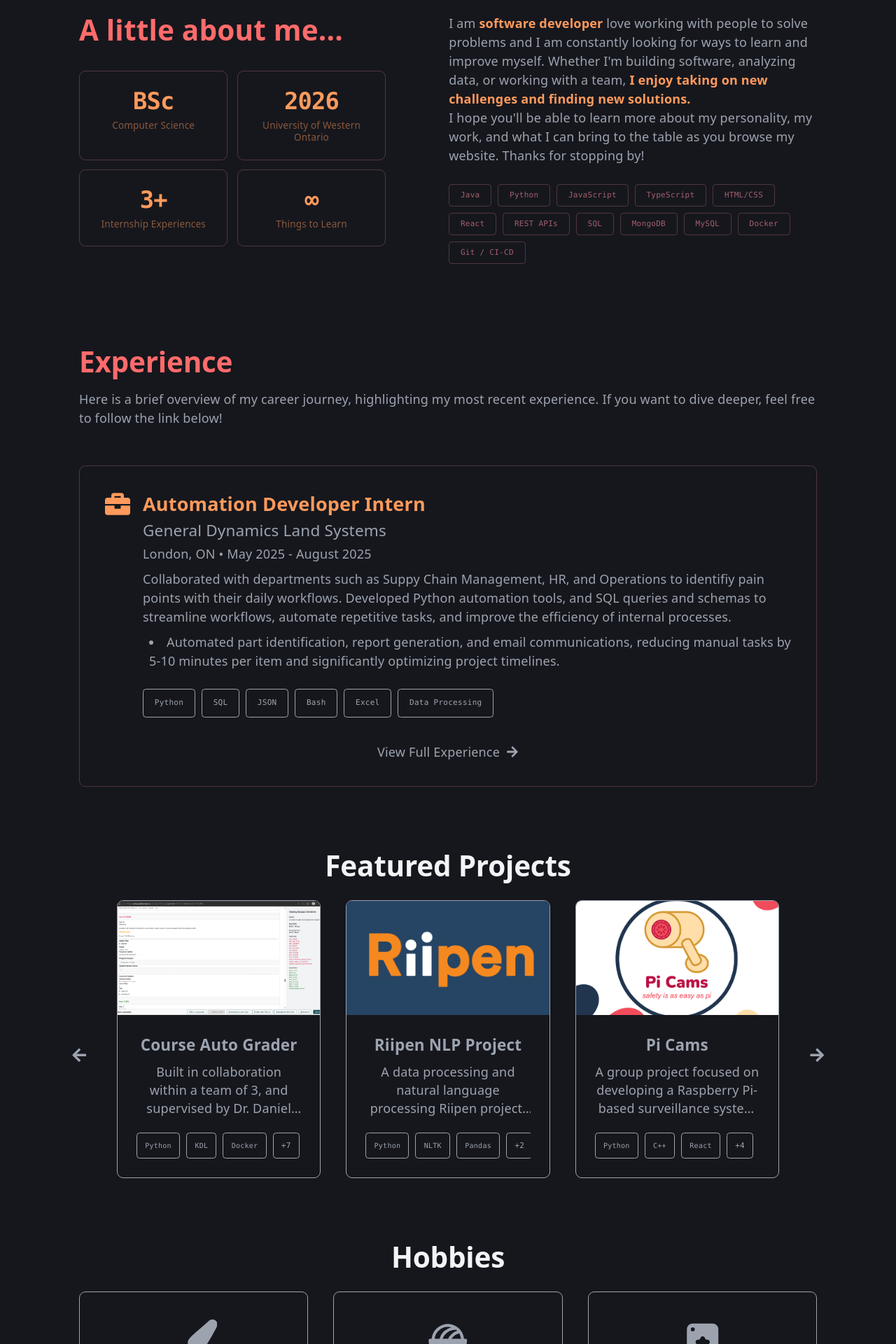
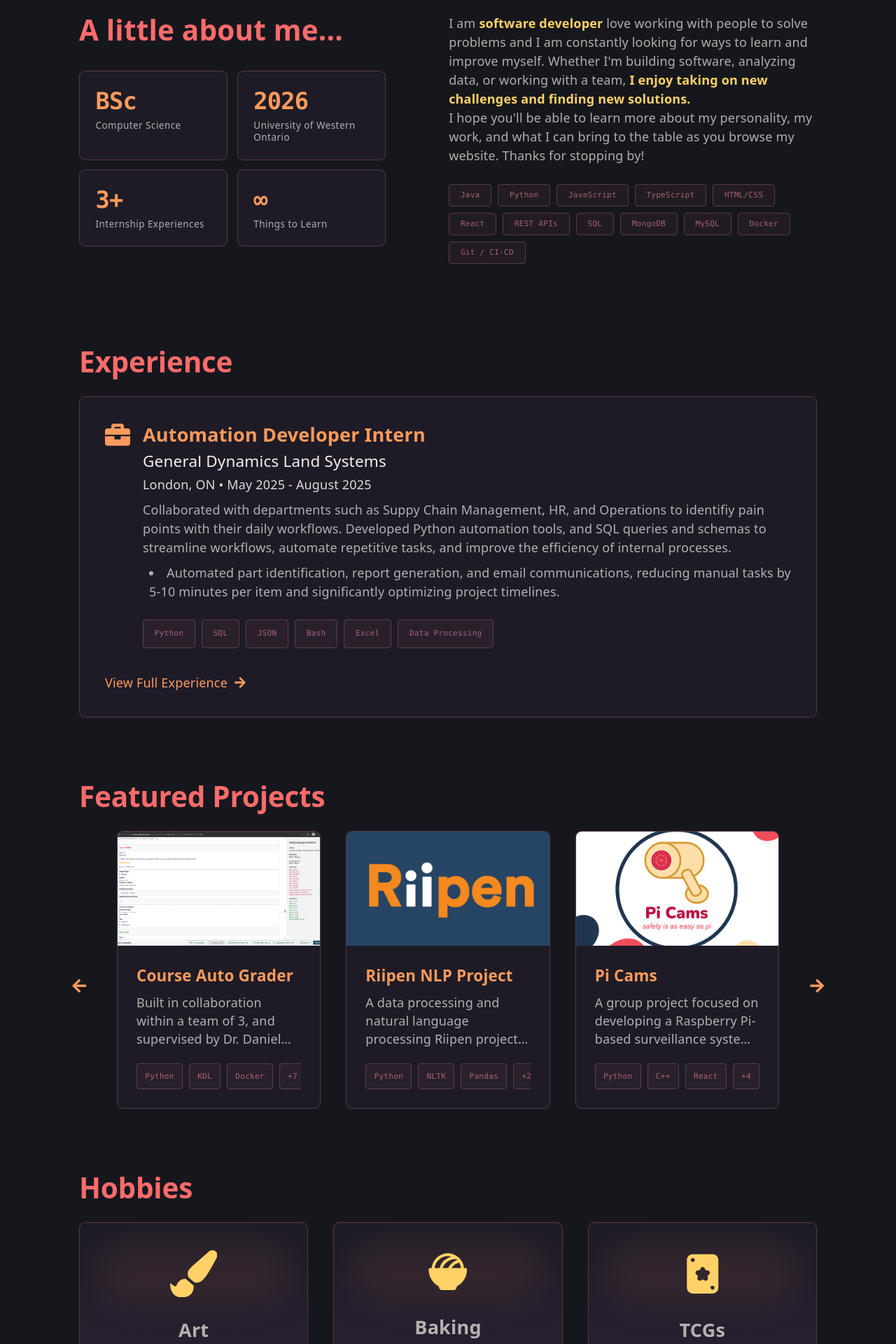
Before and after one commit to Cr1py/Cr1py.github.io, a React (Vite) app: page / in a window 1280 px wide. Shown: the part 540-2460 px from the top of the page at 70% size. Built offline with nearby package versions, Linux system fonts and the light colour scheme.

Commit message:
styled main page

```diff
--- a/src/components/data/hobbies.ts
+++ b/src/components/data/hobbies.ts
@@ -1,5 +1,5 @@
 import type { IconType } from "react-icons";
-import { FaPaintBrush, FaPaperPlane } from "react-icons/fa";
+import { FaPaintBrush} from "react-icons/fa";
 import { TbPlayCardStarFilled } from "react-icons/tb";
 import { PiBowlFoodFill } from "react-icons/pi";
 
--- a/src/components/layout/Logo.tsx
+++ b/src/components/layout/Logo.tsx
@@ -22,7 +22,7 @@ const Logo = ({ className = "", showName = true, size = "sm" }: LogoProps) => {
         <span className={`font-mono font-bold ${textSizeClasses[size]} text-dusk`}>
           christine
         </span>
-        <span className={`font-mono font-bold ${textSizeClasses[size]}`}>
+        <span className={`font-mono font-bold ${textSizeClasses[size]} text-text/70`}>
           .dev
         </span>
     </div>
--- a/src/components/sections/AboutMeSection.tsx
+++ b/src/components/sections/AboutMeSection.tsx
@@ -39,49 +39,45 @@ const AboutMeSection = () => {
           <div className="grid grid-cols-2 gap-3 mt-8">
 
             <motion.div
-              className="bg-ele-dark border border-blush/25 rounded-lg p-5 transition-colors duration-200 hover:border-ele-pink"
-              whileHover={{ y: -3 }}
+              className="bg-magenta/5 border border-blush/25 rounded-lg p-5 transition-all duration-200 tracking-wide hover:border-blush"
             >
-              <div className="font-mono text-2xl sm:text-3xl font-bold text-sun tracking-tight">
+              <div className="font-mono text-left text-2xl sm:text-3xl font-bold text-sun tracking-tight">
                 BSc
               </div>
-              <div className="text-xs text-sun/50 mt-1">
+              <div className="text-left text-xs text-text/70 mt-1">
                 Computer Science
               </div>
             </motion.div>
 
             <motion.div
-              className="bg-ele-dark border border-blush/25 rounded-lg p-5 transition-colors duration-200 hover:border-ele-pink"
-              whileHover={{ y: -3 }}
+              className="bg-magenta/5 border border-blush/25 rounded-lg p-5 transition-all duration-200 tracking-wide hover:border-blush"
             >
-              <div className="font-mono text-2xl sm:text-3xl font-bold text-sun tracking-tight">
+              <div className="font-mono text-left text-2xl sm:text-3xl font-bold text-sun tracking-tight">
                 2026
               </div>
-              <div className="text-xs text-sun/50 mt-1">
+              <div className="text-left text-xs text-text/70 mt-1">
                 University of Western Ontario
               </div>
             </motion.div>
 
             <motion.div
-              className="bg-ele-dark border border-blush/25 rounded-lg p-5 transition-colors duration-200 hover:border-ele-pink"
-              whileHover={{ y: -3 }}
+              className="bg-magenta/5 border border-blush/25 rounded-lg p-5 transition-all duration-200 tracking-wide hover:border-blush"
             >
-              <div className="font-mono text-2xl sm:text-3xl font-bold text-sun tracking-tight">
+              <div className="font-mono text-left text-2xl sm:text-3xl font-bold text-sun tracking-tight">
                 3+
               </div>
-              <div className="text-xs text-sun/50 mt-1">
+              <div className="text-left text-xs text-text/70 mt-1">
                 Internship Experiences
               </div>
             </motion.div>
 
             <motion.div
-              className="bg-ele-dark border border-blush/25 rounded-lg p-5 transition-colors duration-200 hover:border-ele-pink"
-              whileHover={{ y: -3 }}
+              className="bg-magenta/5 border border-blush/25 rounded-lg p-5 transition-all duration-200 tracking-wide hover:border-blush"
             >
-              <div className="font-mono text-2xl sm:text-3xl font-bold text-sun tracking-tight">
+              <div className="font-mono text-left text-2xl sm:text-3xl font-bold text-sun tracking-tight">
                 ∞
               </div>
-              <div className="text-xs text-sun/50 mt-1">
+              <div className="text-left text-xs text-text/70 mt-1">
                 Things to Learn
               </div>
             </motion.div>
@@ -91,14 +87,14 @@ const AboutMeSection = () => {
 
         {/* Right Section - About Text */}
         <motion.div
-          className="text-sm sm:text-base text-left text-ele-text-light/70 whitespace-pre-line"
+          className="text-sm sm:text-base text-left text-text/70 whitespace-pre-line"
           initial={{ opacity: 0, x: 40 }}
           whileInView={{ opacity: 1, x: 0 }}
           viewport={{ once: true }}
           transition={{ delay: 0.3 }}
         >
-            I am <span className="font-bold text-sun">software developer</span> love working with people to solve problems and I am constantly looking for ways to learn and improve myself.
-            Whether I'm building software, analyzing data, or working with a team, <span className="font-bold text-sun">I enjoy taking on new challenges and finding new solutions.</span> {"\n"}
+            I am <span className="font-bold text-gold">software developer</span> love working with people to solve problems and I am constantly looking for ways to learn and improve myself.
+            Whether I'm building software, analyzing data, or working with a team, <span className="font-bold text-gold">I enjoy taking on new challenges and finding new solutions.</span> {"\n"}
             I hope you'll be able to learn more about my personality, my work, and what I can bring to the table as you browse my website. Thanks for stopping by!
 
           {/* Skills */}
@@ -106,7 +102,7 @@ const AboutMeSection = () => {
             {skills.map((skill) => (
               <motion.span
                 key={skill}
-                className="font-mono text-[11px] px-3.5 py-1.5 rounded border border-blush/25 text-blush/60 transition-all duration-200 tracking-wide hover:border-blush hover:text-blush"
+                className="font-mono text-[11px] px-3.5 py-1.5 bg-blush/5 rounded border border-blush/25 text-blush/60 transition-all duration-200 tracking-wide hover:border-blush hover:text-blush"
                 whileHover={{ y: -2 }}
               >
                 {skill}
--- a/src/components/sections/ExperiencePreview.tsx
+++ b/src/components/sections/ExperiencePreview.tsx
@@ -14,7 +14,7 @@ const ExperiencePreview = () => {
 
   return (
     <div className="w-full max-w-7xl mx-auto px-4 sm:px-6 lg:px-8 lg:py-10">
-      <div className="text-center mb-12">
+      <div className="text-center mb-6">
         <motion.h2
           initial={{ opacity: 0, y: 20 }}
           whileInView={{ opacity: 1, y: 0 }}
@@ -24,15 +24,6 @@ const ExperiencePreview = () => {
             Experience
           </h3>
         </motion.h2>
-        <motion.p
-          initial={{ opacity: 0, y: 20 }}
-          whileInView={{ opacity: 1, y: 0 }}
-          viewport={{ once: true }}
-          transition={{ delay: 0.1 }}
-          className="text-left text-sm sm:text-base text-center text-ele-text-light/70 mb-6"
-        >
-          Here is a brief overview of my career journey, highlighting my most recent experience. If you want to dive deeper, feel free to follow the link below!
-        </motion.p>
       </div>
 
       <motion.div
@@ -40,7 +31,7 @@ const ExperiencePreview = () => {
         whileInView={{ opacity: 1, y: 0 }}
         viewport={{ once: true }}
         transition={{ delay: 0.2 }}
-        className="backdrop-blur-sm rounded-lg border border-blush/25 p-8 hover:border-blush/20 transition-colors"
+        className="card bg-magenta/5 rounded-lg border border-blush/25 p-8"
       >
         <div className="flex items-start gap-4 mb-4">
           <div className="flex-shrink-0">
@@ -50,11 +41,11 @@ const ExperiencePreview = () => {
             <h3 className="text-2xl text-left font-bold text-sun mb-1">
               {latestExperience.title}
             </h3>
-            <h4 className="text-xl text-left text-ele-text-light mb-1">
+            <h4 className="text-xl text-left text-text mb-1">
               {latestExperience.company}
             </h4>
             <div className="mb-2">
-              <p className="text-sm sm:text-base text-left text-ele-text-light/70">
+              <p className="text-sm sm:text-base text-left text-text/90">
                 {latestExperience.location} •{" "}
                 {new Date(latestExperience.startDate).toLocaleDateString(
                   "en-US",
@@ -74,12 +65,12 @@ const ExperiencePreview = () => {
                   : " - Present"}
               </p>
             </div>
-            <p className="text-sm sm:text-base text-left text-ele-text-light/70">
+            <p className="text-sm sm:text-base text-left text-text/70">
               {latestExperience.description}
             </p>
             {latestExperience.achievements &&
               latestExperience.achievements.length > 0 && (
-                <ul className="list-disc text-left list-inside space-y-1 text-ele-text-light mt-2 mb-6">
+                <ul className="list-disc text-left list-inside space-y-1 text-text/70 mt-2 mb-6">
                   {latestExperience.achievements
                     .slice(0, 2)
                     .map((achievement, i) => (
@@ -95,7 +86,7 @@ const ExperiencePreview = () => {
                 {latestExperience.technologies.slice(0, 6).map((tech, i) => (
                     <motion.span
                     key={i}
-                    className="font-mono text-[11px] px-3.5 py-1.5 rounded border border-ele-border text-ele-text-light/60 bg-ele-dark transition-all duration-200 tracking-wide hover:border-ele-pink hover:text-ele-pink"
+                    className="font-mono text-[11px] px-3.5 py-1.5 bg-blush/5 rounded border border-blush/25 text-blush/60 transition-all duration-200 tracking-wide hover:border-blush hover:text-blush"
                     whileHover={{ y: -2 }}
                     >
                     {tech}
@@ -108,7 +99,7 @@ const ExperiencePreview = () => {
 
         <Link
           to="/experience"
-          className="inline-flex items-center text-ele-text-light hover:text-ele-pink transition-colors group"
+          className="flex items-center text-sun hover:text-blush transition-colors group"
         >
           View Full Experience
           <FaArrowRight className="ml-2 transform group-hover:translate-x-1 transition-transform" />
--- a/src/components/sections/FeaturedProjects.tsx
+++ b/src/components/sections/FeaturedProjects.tsx
@@ -34,12 +34,12 @@ const FeaturedProjects = () => {
           whileInView={{ opacity: 1, y: 0 }}
           viewport={{ once: true }}
         >
-          <h3 className="text-3xl sm:text-4xl font-bold text-ele-pink mb-6">
+          <h3 className="text-left text-3xl sm:text-4xl font-bold text-dusk mb-4">
             Featured Projects
           </h3>
+
         </motion.h2>
-
-        <div className="relative px-4 sm:px-8 lg:px-12">
+        <div className="relative px-4 sm:px-8 lg:px-12 mt-6">
           <div className="grid grid-cols-1 md:grid-cols-2 lg:grid-cols-3 gap-6 lg:gap-8">
             <AnimatePresence mode="wait">
               {visibleProjects.map((project, index) => (
@@ -49,7 +49,7 @@ const FeaturedProjects = () => {
                   animate={{ opacity: 1, x: 0 }}
                   exit={{ opacity: 0, x: -50 }}
                   transition={{ delay: index * 0.1 }}
-                  className="bg-ele-dark/50 backdrop-blur-sm rounded-lg overflow-hidden border border-ele-purple/20 group"
+                  className="bg-magenta/5 bg-magenta/5 rounded-lg border border-blush/25 overflow-hidden group"
                 >
                   <Link to={`/projects/${project.id}`}>
                     {/* project Image */}
@@ -63,11 +63,11 @@ const FeaturedProjects = () => {
 
                     {/* project Information */}
                     <div className="p-6">
-                      <h3 className="text-xl font-bold text-ele-pink mb-2 group-hover:text-ele-purple transition-colors">
+                      <h3 className="text-left text-xl font-bold text-sun mb-2 group-hover:text-ele-purple transition-colors">
                         {project.title}
                       </h3>
 
-                      <p className="text-ele-text-light mb-4 line-clamp-3">
+                      <p className="text-left text-text/70 mb-4 line-clamp-3">
                         {project.description}
                       </p>
 
@@ -76,8 +76,7 @@ const FeaturedProjects = () => {
                         {project.technologies.slice(0, 3).map((tech) => (
                           <motion.span
                             key={tech}
-                            className="font-mono text-[10px] px-2.5 py-1 rounded border border-ele-border text-ele-text-light/60 bg-ele-dark transition-all duration-200 tracking-wide hover:border-ele-pink hover:text-ele-pink whitespace-nowrap shrink-0"
-                            whileHover={{ y: -2 }}
+                            className="font-mono text-[10px] sm:text-[11px] px-2.5 py-1 bg-blush/5 rounded border border-blush/25 text-blush/60 transition-all duration-200 tracking-wide hover:border-blush hover:text-blush tracking-wide whitespace-nowrap shrink-0"
                           >
                             {tech}
                           </motion.span>
@@ -85,8 +84,7 @@ const FeaturedProjects = () => {
 
                         {project.technologies.length > 3 && (
                           <motion.span
-                            className="font-mono text-[10px] sm:text-[11px] px-2.5 py-1 rounded border border-ele-border text-ele-text-light/60 bg-ele-dark tracking-wide whitespace-nowrap shrink-0"
-                            whileHover={{ y: -2 }}
+                            className="font-mono text-[10px] sm:text-[11px] px-2.5 py-1 bg-blush/5 rounded border border-blush/25 text-blush/60 transition-all duration-200 tracking-wide hover:border-blush hover:text-blush tracking-wide whitespace-nowrap shrink-0"
                           >
                             +{project.technologies.length - 3}
                           </motion.span>
@@ -102,7 +100,7 @@ const FeaturedProjects = () => {
           {/* nav Arrows */}
           <button
             onClick={prevProjects}
-            className="hidden lg:flex absolute -left-6 top-1/2 transform -translate-y-1/2 w-12 h-12 rounded-full bg-ele-space/80 text-ele-text-light hover:text-ele-pink hover:scale-110 transition-all items-center justify-center"
+            className="hidden lg:flex absolute -left-6 top-1/2 transform -translate-y-1/2 w-12 h-12 rounded-full text-sun hover:text-blush hover:scale-110 transition-all items-center justify-center"
             aria-label="Previous projects"
           >
             <FaArrowLeft className="w-5 h-5" />
@@ -110,7 +108,7 @@ const FeaturedProjects = () => {
 
           <button
             onClick={nextProjects}
-            className="hidden lg:flex absolute -right-6 top-1/2 transform -translate-y-1/2 w-12 h-12 rounded-full bg-ele-space/80 text-ele-text-light hover:text-ele-pink hover:scale-110 transition-all items-center justify-center"
+            className="hidden lg:flex absolute -right-6 top-1/2 transform -translate-y-1/2 w-12 h-12 rounded-full text-sun hover:text-blush hover:scale-110 transition-all items-center justify-center"
             aria-label="Next projects"
           >
             <FaArrowRight className="w-5 h-5" />
--- a/src/components/sections/HobbiesSection.tsx
+++ b/src/components/sections/HobbiesSection.tsx
@@ -13,7 +13,7 @@ const HobbiesSection = () => {
         animate={{ opacity: 1, y: 0 }}
         className="text-3xl sm:text-4xl font-bold text-ele-pink mb-12 text-center"
       >
-        <h3 className="text-3xl sm:text-4xl font-bold text-ele-pink mb-6">
+        <h3 className="text-left text-3xl sm:text-4xl font-bold text-dusk mb-6">
           Hobbies
         </h3>
       </motion.h2>
@@ -33,7 +33,7 @@ const HobbiesSection = () => {
           >
             {/* Card */}
             <Link to={`/hobbies/${hobby.id}`}>
-              <div className="relative h-96 bg-ele-dark/50 backdrop-blur-sm rounded-lg overflow-hidden border border-ele-purple/20">
+              <div className="relative h-75 bg-magenta/5 rounded border border-blush/25 rounded-lg overflow-hidden">
                 {/* Background Image with Parallax */}
                 <motion.div
                   className="absolute inset-0"
@@ -42,7 +42,7 @@ const HobbiesSection = () => {
                   }}
                   transition={{ duration: 0.4 }}
                 >
-                  <div className="absolute inset-0 bg-gradient-to-t from-ele-dark/90 to-transparent" />
+                  <div className="absolute inset-0 bg-gradient-to-t from-magenta/10 to-transparent" />
                 </motion.div>
 
                 {/* Content */}
@@ -57,17 +57,18 @@ const HobbiesSection = () => {
                     }}
                     transition={{ duration: 0.4 }}
                   >
-                    <div className="absolute inset-0 blur-xl bg-ele-pink/30 rounded-full" />
-                    <span className="relative flex items-center justify-center">
+                    <div className="absolute inset-0 blur-xl bg-sun/8 rounded-full" />
+                    <span className="relative flex items-center justify-center text-gold">
                       <hobby.icon />
                     </span>
                   </motion.div>
 
                   {/* Title with Animation */}
                   <motion.h3
-                    className="text-2xl font-bold text-ele-text mb-3"
+                    className="text-2xl font-bold text-text/70 mb-3"
                     animate={{
-                      x: activeHobby === hobby.id ? 10 : 0,
+                      y: activeHobby === hobby.id ? -10 : 0,
+                      scale: activeHobby === hobby.id ? 1.2 : 1,
                     }}
                     transition={{ duration: 0.4 }}
                   >
@@ -76,7 +77,7 @@ const HobbiesSection = () => {
 
                   {/* Description with Slide Up Animation */}
                   <motion.p
-                    className="text-sm sm:text-base text-left text-ele-text-light/70 whitespace-pre-line line-clamp-6"
+                    className="text-sm sm:text-base text-left text-text/70 whitespace-pre-line line-clamp-6"
                     initial={{ opacity: 0, y: 20 }}
                     animate={{
                       opacity: activeHobby === hobby.id ? 1 : 0,
@@ -89,7 +90,7 @@ const HobbiesSection = () => {
 
                   {/* Interactive Elements */}
                   <motion.div
-                    className="absolute top-0 left-0 right-0 h-1 bg-ele-pink origin-left"
+                    className="absolute top-0 left-0 right-0 h-1 bg-blush/25 origin-left"
                     initial={{ scaleX: 0 }}
                     animate={{
                       scaleX: activeHobby === hobby.id ? 1 : 0,
@@ -99,7 +100,7 @@ const HobbiesSection = () => {
 
                   {/* Hover Indicator */}
                   <motion.div
-                    className="absolute bottom-4 right-4 text-ele-pink"
+                    className="absolute bottom-4 right-4 text-blush"
                     animate={{
                       opacity: activeHobby === hobby.id ? 1 : 0,
                       scale: activeHobby === hobby.id ? 1 : 0.8,
@@ -125,12 +126,6 @@ const HobbiesSection = () => {
             </Link>
           </motion.div>
         ))}
-
-        {/* Background Elements */}
-        <div className="absolute inset-0 pointer-events-none">
-          <div className="absolute top-0 left-0 w-32 h-32 bg-ele-pink/5 rounded-full blur-3xl" />
-          <div className="absolute bottom-0 right-0 w-40 h-40 bg-ele-purple/5 rounded-full blur-3xl" />
-        </div>
       </div>
     </div>
   );
```
Also changed, not shown: src/components/layout/Header.tsx (+11 -11 lines), src/components/sections/ContactSection.tsx (+9 -9 lines), src/components/sections/Intro.tsx (+6 -6 lines).
